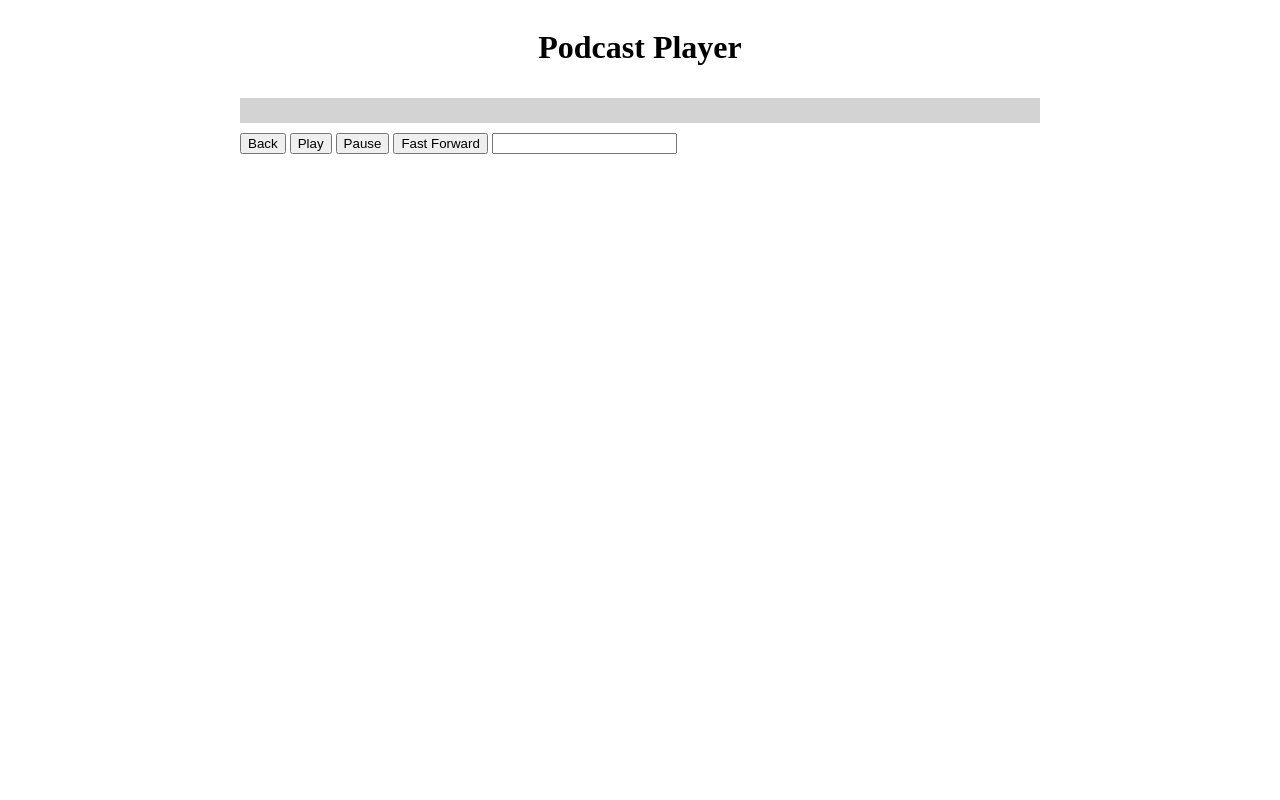
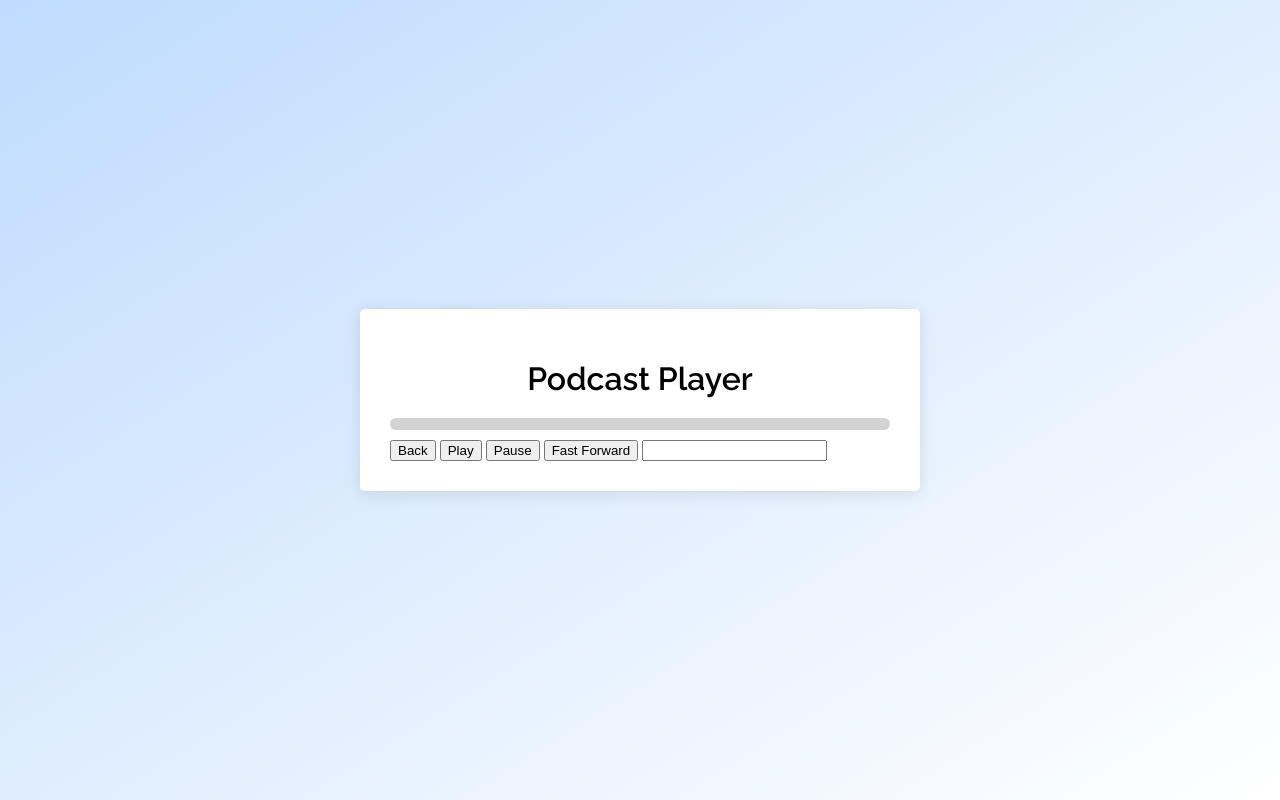
Before and after one commit to lforrister/Podcast, a plain HTML site: page index.html in a window 1280 px wide. Drawn offline with Linux system fonts and the light colour scheme; no server answers.

Commit message:
Starting to add in some basic styles

```diff
--- a/index.html
+++ b/index.html
@@ -8,18 +8,14 @@
     </head>
     <body>
         <div class="container">
+            <div class="mainModal">
                 <h1 class="headline">Podcast Player</h1>
-            <!-- <audio controls id="audioTest">
-                <source src="https://www.computerhope.com/jargon/m/example.mp3" type="audio/mpeg">
-              Your browser does not support the audio element.
-              </audio> -->
 
                 <section id="contentDisplay" class="contentDisplay">
                     <h2 class="contentHeadline" id="contentHeadline"></h2>
                     <div class="contentLink" id="contentLink"></div>
                     <div class="contentImage" id="contentImage"></div>
                 </section>
-
 
                 <section class="podcastPlayer">
 
@@ -44,5 +40,6 @@
                     <input id="selectSpot" />
                 </section>
             </div>
+        </div>
     </body>
 </html>
--- a/scripts/index.js
+++ b/scripts/index.js
@@ -104,7 +104,7 @@ window.onload = function() {
         //to make the slider, I need to track what percentage of the width the user clicked.
         // From there, I can use that percentage to find where it would be in the audio, and play.
         if(event) {
-            let percentage = event.offsetX / 800
+            let percentage = event.offsetX / 500
             let newTime = audio.duration * percentage
 
             // show the width at the current spot
--- a/styles/main.css
+++ b/styles/main.css
@@ -1,8 +1,40 @@
+@import url('https://fonts.googleapis.com/css2?family=Montserrat:wght@100;400;800&family=Raleway:wght@300;400;600&display=swap');
+
+
+
+body {
+    /* resuable variables  */
+    --montserrat: 'Montserrat', sans-serif;
+    --raleway: 'Raleway', sans-serif;
+
+
+    font-family: var(--raleway);
+    margin: 0;
+}
+
 .container {
     display: flex;
     flex-wrap: wrap;
     justify-content: center;
     align-items: center;
+    min-height: 100vh;
+    background: linear-gradient(to bottom right, #000046, #1CB5E0);
+    background: linear-gradient(to bottom right, #bfdbfe, rgba(191,219,254,0));
+    /* background: linear-gradient(to bottom right, #24C6DC, #514A9D); */
+    /* background: linear-gradient(to bottom right, #4b6cb7, #182848); */
+    /* background: linear-gradient(to bottom right, #00d2ff, #3a7bd5); */
+    /* background: linear-gradient(to bottom right, #B993D6, #8CA6DB); */
+    /* background: linear-gradient(to bottom right, #0f0c29, #302b63); */
+    /* background: linear-gradient(to bottom right, #B2FEFA, #0ED2F7); */
+    /* background: linear-gradient(to bottom right, #56CCF2, #2F80ED); */
+}
+
+.mainModal {
+    padding: 30px;
+    background: white;
+    border-radius: 5px;
+    box-shadow: 0px 3px 15px rgba(0,0,0,0.1);
+    /* box-shadow: 0 4px 6px -1px rgba(0,0,0,0.1),0 2px 4px -1px rgba(0,0,0,0.06); */
 }
 
 .headline {
@@ -11,11 +43,12 @@
 }
 
 .sliderBar {
-    width: 800px;
-    height: 25px;
+    width: 500px;
+    height: 12px;
     background: lightgray;
     margin: 10px 0;
     position: relative;
+    border-radius: 10px;
 }
 
 .innerBar {
@@ -24,4 +57,5 @@
     top: 0;
     bottom: 0;
     background: black;
+    border-radius: 10px;
 }
```
Lines whose indentation alone changed are shown as unchanged.
